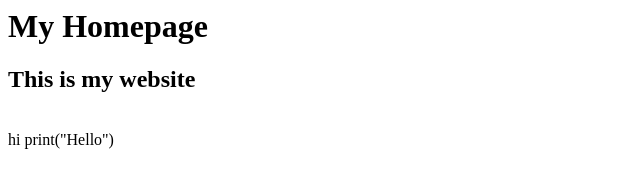
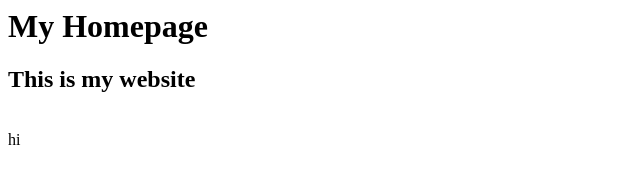
Before and after one commit to mateban/mateban.github.io, a plain HTML site: page index.html in a window 1280 px wide. Shown: the whole page, without its empty margins (0-640 px from the left). Drawn offline with Linux system fonts and the light colour scheme.

Commit message:
Update index.html

```diff
--- a/index.html
+++ b/index.html
@@ -11,5 +11,4 @@
 <br>
 hi
 </body>
-<py-script>     print("Hello")      </py-script>
 </html>
```
